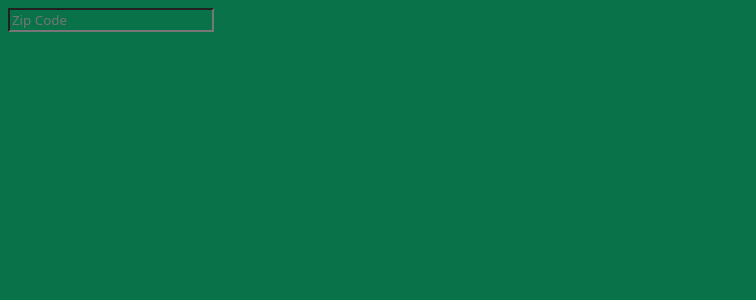
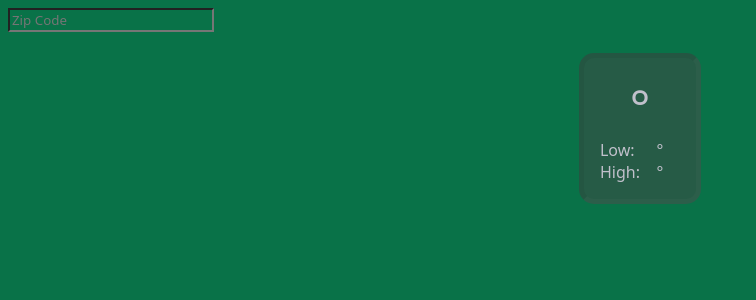
Before and after one commit to brunscii/react-weather, a React (Vite) app: page / in a window 1280 px wide. Shown: the top 300 px of the page, without its empty margins (0-756 px from the left). Built offline with nearby package versions, Linux system fonts and the light colour scheme.

Commit message:
reverted to input and bubble with context

```diff
--- a/src/InputZipCode.tsx
+++ b/src/InputZipCode.tsx
@@ -100,7 +100,7 @@ function Input() {
               }}
               required />
 
-              {bubbles || ''}
+              {/* {bubbles || ''} */}
 
     </div>
   )
--- a/src/WeatherContext.tsx
+++ b/src/WeatherContext.tsx
@@ -24,7 +24,7 @@ export type WeatherContextType = {
   setWeatherData: React.Dispatch<React.SetStateAction<WeatherData>>;
 }
 
-const defaultWeatherProps : WeatherData= {
+export const defaultWeatherProps : WeatherData= {
   location: '',
   time: '',
   temp: '',
@@ -39,7 +39,6 @@ const defaultWeatherProps : WeatherData= {
   humidity: ''
 }
 
-
 const WeatherContext = createContext<WeatherContextType>({weatherData:{}, setWeatherData:()=>{} });
 
 export const WeatherContextProvider = ( {children} : { children: React.ReactNode } ) => {
@@ -49,9 +48,7 @@ export const WeatherContextProvider = ( {children} : { children: React.ReactNode
     <WeatherContext.Provider value={ {weatherData:weather, setWeatherData: setWeather} }>
       {children}
     </WeatherContext.Provider>
-
   )
-
 };
 
 export { WeatherContext };
--- a/src/main.tsx
+++ b/src/main.tsx
@@ -6,6 +6,7 @@ import ForecastWeatherBubble from './ForecastBubble'
 import './css/main.css'
 import { WeatherContext, WeatherContextProvider } from './WeatherContext'
 import InputZipCode from './InputZipCode'
+import WeatherPane from './WeatherPane'
 
 // const {weatherData, setWeatherData} = useContext(WeatherContext)
 
@@ -16,9 +17,9 @@ ReactDOM.createRoot(document.getElementById('root') as HTMLElement).render(
 
       {/* <App /> */}
 
+      {/* <WeatherPane /> */}
       <InputZipCode />
-
-      {/* <WeatherBubble /> */}
+      <WeatherBubble />
 
     </WeatherContextProvider>
     {/* <ForecastWeatherBubble time='1675285200' temp='55' lowTemp='2' /> */}
```
